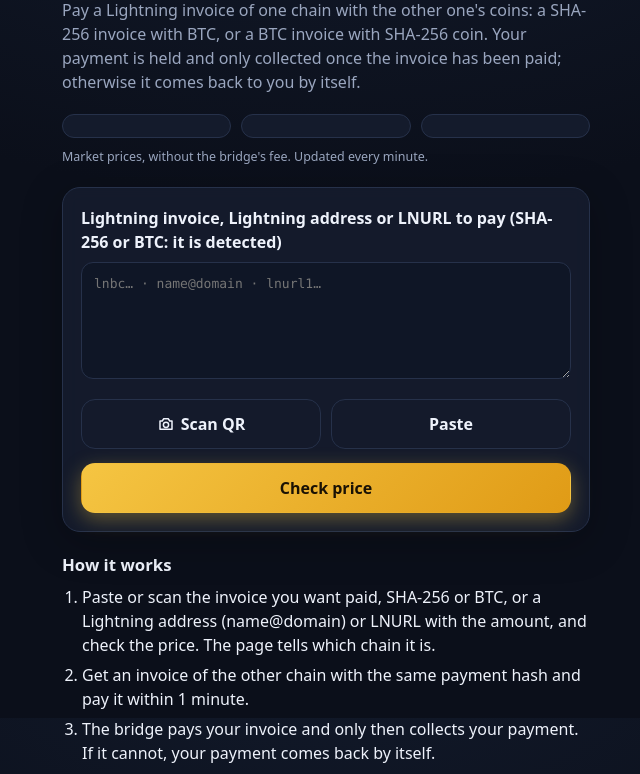
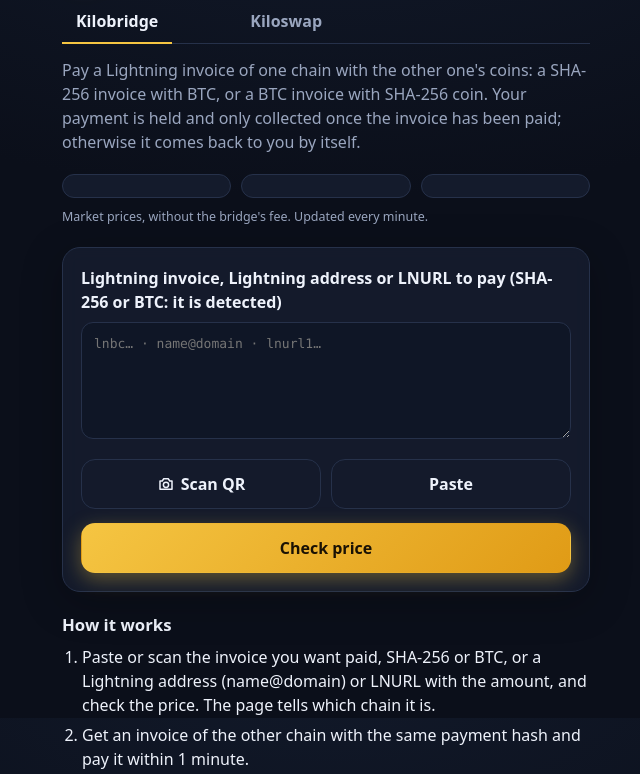
Before and after one commit to Kilombino/kilobridge, a plain HTML site: page web/public/index.html in a window 1280 px wide. Shown: the part 82-856 px from the top of the page, without its empty margins (314-954 px from the left). Drawn offline with Linux system fonts and the light colour scheme; no server answers.

Commit message:
Kiloswap tab: what it is, its fees and limits, and a link to it
Not framed: the swap's site keeps the user's swaps and rescue key in its
own storage, which a frame inside this page would keep apart (and the swap
site forbids framing). Over Tor it will link to the swap's onion.

```diff
--- a/web/public/index.html
+++ b/web/public/index.html
@@ -21,6 +21,7 @@
   <nav id="tabs" class="tabs" hidden>
     <a href="#" id="tabBridgeBtn" class="tab on">Kilobridge</a>
     <a href="#lsp" id="tabLspBtn" class="tab"></a>
+    <a href="#kiloswap" id="tabSwapBtn" class="tab">Kiloswap</a>
   </nav>
   <div id="tabBridge">
   <p class="lead" data-t="lead"></p>
@@ -140,6 +141,19 @@
   </section>
   </div>
 
+  <div id="tabSwap" hidden>
+    <p class="lead" id="swapLead"></p>
+    <section class="prices lspfacts">
+      <div class="pcard"><span class="plabel" id="swapInL"></span><strong id="swapIn"></strong></div>
+      <div class="pcard"><span class="plabel" id="swapOutL"></span><strong id="swapOut"></strong></div>
+      <div class="pcard"><span class="plabel" id="swapLimL"></span><strong id="swapLim"></strong></div>
+    </section>
+    <section class="card">
+      <a id="swapOpen" class="btn primary wide" href="https://swap.kilombino.com" target="_blank" rel="noopener"></a>
+      <p class="note mt" id="swapNote"></p>
+    </section>
+  </div>
+
   <div id="tabLsp" hidden>
     <p class="lead" id="lspLead"></p>
     <section class="prices lspfacts">
@@ -197,6 +211,7 @@
 <script src="qrcode.js"></script>
 <script src="jsqr.js"></script>
 <script src="app.js?v=5"></script>
-<script src="lsp.js?v=3"></script>
+<script src="lsp.js?v=4"></script>
+<script src="kiloswap.js?v=1"></script>
 </body>
 </html>
--- /dev/null
+++ b/web/public/kiloswap.js
@@ -0,0 +1,43 @@
+'use strict';
+// Third tab: Kiloswap, the operator's on-chain ⇄ Lightning swap. Not framed:
+// the swap's site keeps the user's swaps and rescue key in its own storage,
+// which a frame inside this page would keep apart. The tab explains and
+// opens it (over Tor, its onion when this page is on Tor).
+(() => {
+  const SITE = 'https://swap.kilombino.com';
+  const ONION = ''; // the swap's onion, once it has one
+  const T = {
+    en: {
+      lead: 'Swap between on-chain BTC and Lightning, without custody: your keys stay in your browser and a rescue key gets your coins back even if the service were gone.',
+      inL: 'On-chain → Lightning', outL: 'Lightning → on-chain', limL: 'Per swap',
+      in: '0.01 %', out: '0.15 %', lim: '10,000 – 100,000,000',
+      open: 'Open Kiloswap',
+      note: 'Plus the on-chain fee. Keep the rescue file it asks you to save. Up to 2 BTC a day across all swaps.',
+    },
+    es: {
+      lead: 'Cambia entre BTC on-chain y Lightning, sin custodia: tus claves se quedan en tu navegador y una clave de rescate te devuelve las monedas aunque el servicio desapareciera.',
+      inL: 'On-chain → Lightning', outL: 'Lightning → on-chain', limL: 'Por swap',
+      in: '0,01 %', out: '0,15 %', lim: '10.000 – 100.000.000',
+      open: 'Abrir Kiloswap',
+      note: 'Más la comisión de red. Guarda el archivo de rescate que te pide. Hasta 2 BTC al día entre todos los swaps.',
+    },
+  };
+  const $ = (id) => document.getElementById(id);
+  const lang = () => { try { return localStorage.getItem('lang') || ''; } catch { return ''; } };
+  function render() {
+    const l = T[lang()] ? lang() : ((navigator.language || '').toLowerCase().startsWith('es') ? 'es' : 'en');
+    const x = T[l];
+    $('swapLead').textContent = x.lead;
+    $('swapInL').textContent = x.inL; $('swapIn').textContent = x.in;
+    $('swapOutL').textContent = x.outL; $('swapOut').textContent = x.out;
+    $('swapLimL').textContent = x.limL; $('swapLim').textContent = `${x.lim} sats`;
+    $('swapOpen').textContent = x.open;
+    $('swapNote').textContent = x.note;
+  }
+  const onTor = location.hostname.endsWith('.onion');
+  if (onTor && ONION) $('swapOpen').href = `http://${ONION}`;
+  render();
+  $('tabs').hidden = false;
+  document.querySelectorAll('.lang button').forEach((b) => b.addEventListener('click', () => setTimeout(render, 0)));
+  if (location.hash === '#kiloswap') window.dispatchEvent(new HashChangeEvent('hashchange'));
+})();
--- a/web/public/lsp.js
+++ b/web/public/lsp.js
@@ -142,11 +142,13 @@
   }
   $('lspSize').addEventListener('change', updatePay);
 
-  // Tabs, by the address: #lsp opens this one.
+  // Tabs, by the address: #lsp opens this one, #kiloswap the swap's.
   function route() {
     const lsp = location.hash === '#lsp' && !!info;
-    $('tabBridge').hidden = lsp; $('tabLsp').hidden = !lsp;
-    $('tabBridgeBtn').classList.toggle('on', !lsp); $('tabLspBtn').classList.toggle('on', lsp);
+    const swap = location.hash === '#kiloswap';
+    $('tabBridge').hidden = lsp || swap; $('tabLsp').hidden = !lsp; $('tabSwap').hidden = !swap;
+    $('tabBridgeBtn').classList.toggle('on', !lsp && !swap); $('tabLspBtn').classList.toggle('on', lsp);
+    $('tabSwapBtn').classList.toggle('on', swap);
   }
   window.addEventListener('hashchange', route);
   $('tabBridgeBtn').addEventListener('click', (ev) => { ev.preventDefault(); history.pushState(null, '', location.pathname); route(); });
```
